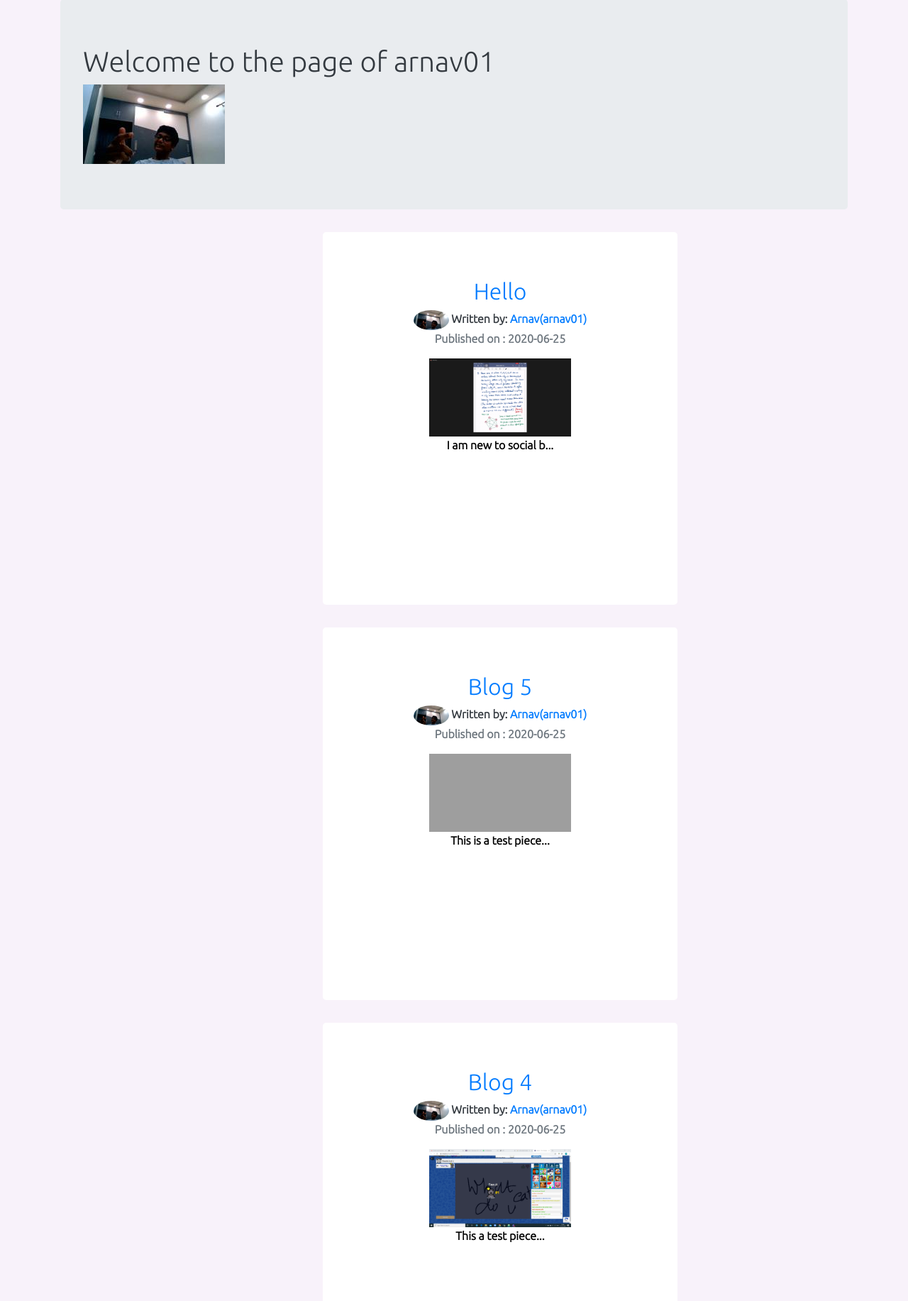
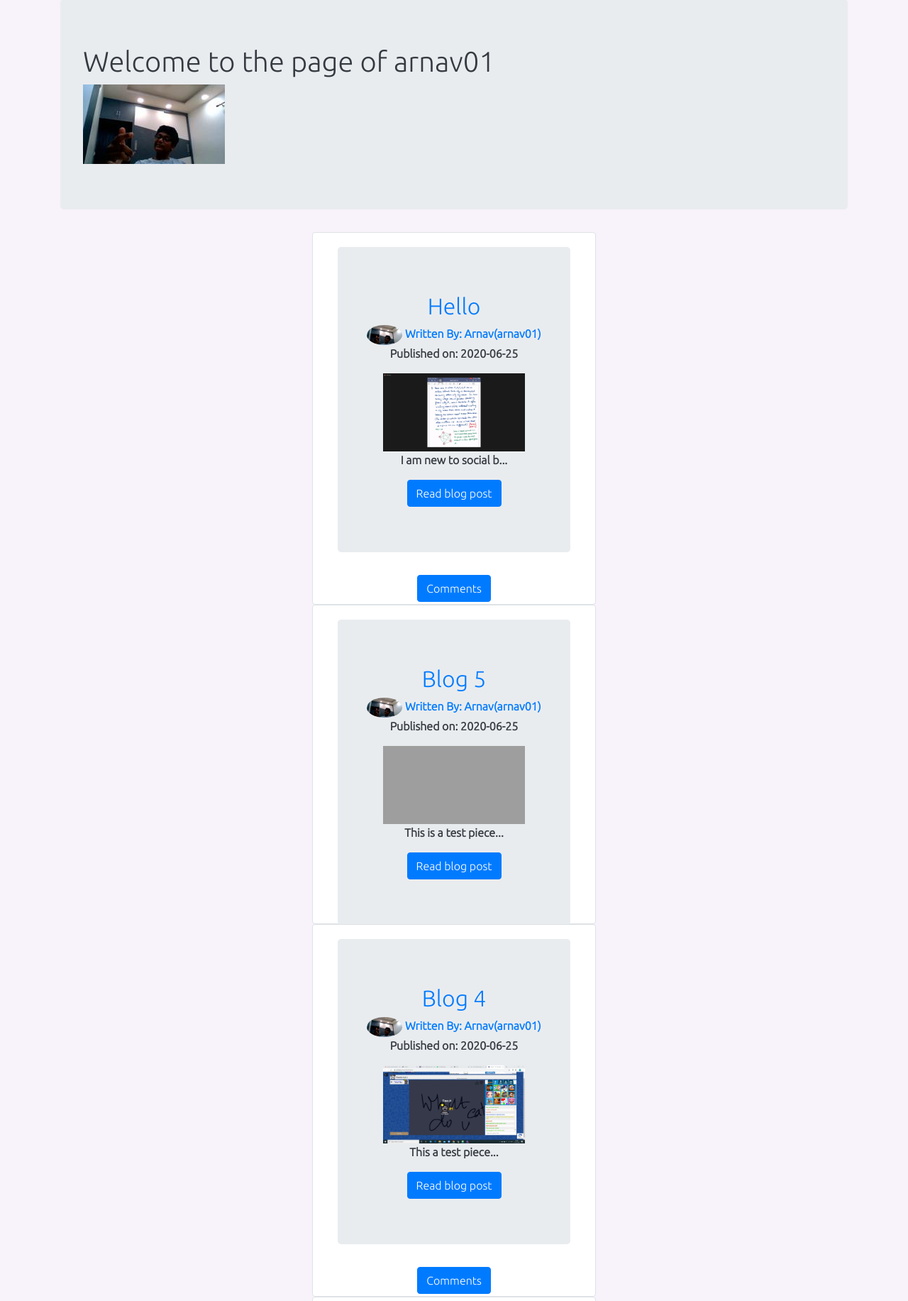
Before and after one commit to XINO-2020/social_media_site, a Flask app: a page that uses blogs/templates/user_blog_post.htm in a window 1280 px wide. Shown: the part 89-1922 px from the top of the page at 71% size. Run offline with Flask 2, Linux system fonts and the light colour scheme; data comes from the database, SQL or seed files in the repository; both versions use the stored data as it was after the commit; some libraries are stand-ins or nearby versions; grey boxes are pictures that could not be loaded.

```diff
--- a/blogs/templates/reply.htm
+++ b/blogs/templates/reply.htm
@@ -11,10 +11,10 @@
       {{form.submit(class = "btn btn-primary")}}
     </div>
   </form>
-  <div class="text-left" align = "center">
+  <div class="text-left">
     {%if replies != []%}
       {%for reply in replies%}
-        <div class="container text-dark reply animate-left" style="width: 18rem;">
+        <div class="container text-dark reply" >
           <a href="{{url_for('static', filename= reply.user_reply.profile_image)}}"><img src="{{url_for('static', filename= reply.user_reply.profile_image)}}" class = "rounded-circle" width = "50"></a>
           <a href="{{url_for('users.user_posts', username = reply.user_reply.username)}}"><h3>{{reply.user_reply.username}}</h3></a>
           <small>{{reply.time.strftime('%x - %X')}}</small>
--- a/blogs/templates/user_blog_post.htm
+++ b/blogs/templates/user_blog_post.htm
@@ -11,24 +11,43 @@
   </div>
 
 
-<div class="container" style="width: 25rem;">
+  <div class="container" align = "center">
     {%for post in blog_posts.items%}
-  <div class="container jumbotron animate-left" align = "center">
-    <h2><a href="{{url_for('blogpost.blog_post',blog_post_id=post.id)}}">{{post.title}}</a></h2>
+    {%if post.blog_image != 'None.png'%}
+      <div class="container card animate-left border" align = "center" style="width: 25rem;">
+    {%else%}
+      <div class="card animate-right border container" align = "center" style="width: 25rem;" >
+    {%endif%}
+        <div class="card-body" align = "center">
+          <div class="container jumbotron" align = "center">
+            <h2><a class = 'card-title' href="{{url_for('blogpost.blog_post', blog_post_id=post.id)}}">{{post.title}}</a></h2>
             <a href="{{url_for('static', filename= post.author.profile_image)}}"><img src="{{url_for('static', filename= post.author.profile_image)}}" class = "rounded-circle" width = "50"></a>
-    Written by: <a href="{{url_for('users.user_posts',username = post.author.username)}}">{{post.author.fname}}({{post.author.username}})</a>
-    <p class="text-muted">Published on : {{post.date.strftime("%Y-%m-%d")}}</p>
-    <a href="{{url_for('static', filename= post.blog_image)}}"><img src="{{url_for('static', filename= post.blog_image)}}" alt = "" align = "center" width = "200" height = "110"></a>
-    <br>
-    <a href="{{url_for('blogpost.blog_post' ,blog_post_id = post.id)}}"><p class = "p2">{{post.text[:20]}}...</p></a>
+            <a href="{{url_for('users.user_posts',username = post.author.username)}}">Written By: {{post.author.fname}}({{post.author.username}})</a>
+            <p>Published on: {{post.date.strftime('%Y-%m-%d')}}</p>
+            <a href="{{url_for('static', filename= post.blog_image)}}"><img src="{{url_for('static', filename= post.blog_image)}}" alt="" align = "center" width = "200" height = "110"></a>
+            <p>{{post.text[:20]}}...</p>
+            <a class = "btn btn-primary" href="{{url_for('blogpost.blog_post', blog_post_id=post.id)}}">Read blog post</a>
+          </div>
+          <div align = "center">
+              <a class = "btn btn-primary text-center" href="{{url_for('blogpost.make_reply', blog_post_id = post.id)}}">Comments</a><br>
+          </div>
 
-    <div>
+        </div>
+      </div>
+    </div>
+
+
+
+
+
+
         {%if current_user == post.author%}
-      <a href="{{url_for('blogpost.update', blog_post_id = post.id)}}">Update</a>
-      <button type="button" class = "btn btn-danger" data-toggle = 'modal' data-target = "#del">Delete</button><br><br>
-      <div align = "center">
-          <a class = "btn btn-primary text-center" href="{{url_for('blogpost.make_reply', blog_post_id = post.id)}}">Comments</a>
+        <div class="container" align = "center">
+          <a href="{{url_for('blogpost.update', blog_post_id = post.id)}}" align = 'center'>Update</a>
+          <button type="button" class = "btn btn-danger" data-toggle = 'modal' data-target = "#del" align = "">Delete</button><br><br>
         </div>
+
+
         <br><br>
         <div class="modal" tabindex="-1" role="dialog" id = "del">
           <div class="modal-dialog" role="document">
@@ -53,13 +72,17 @@
     </div>
     </div>
   {%endif%}
+
+
     </div>
-
+  </div>
+    {%endfor%}
 </div>
 
 
-  {%endfor%}
-  </div>
+
+
+
   <nav aria-label="Page navigation example">
     <ul class="pagination justify-content-center">
       {%if blog_posts.page > 1%}
```
Also changed, not shown: blogs/data.sqlite. Lines whose indentation alone changed are shown as unchanged.
